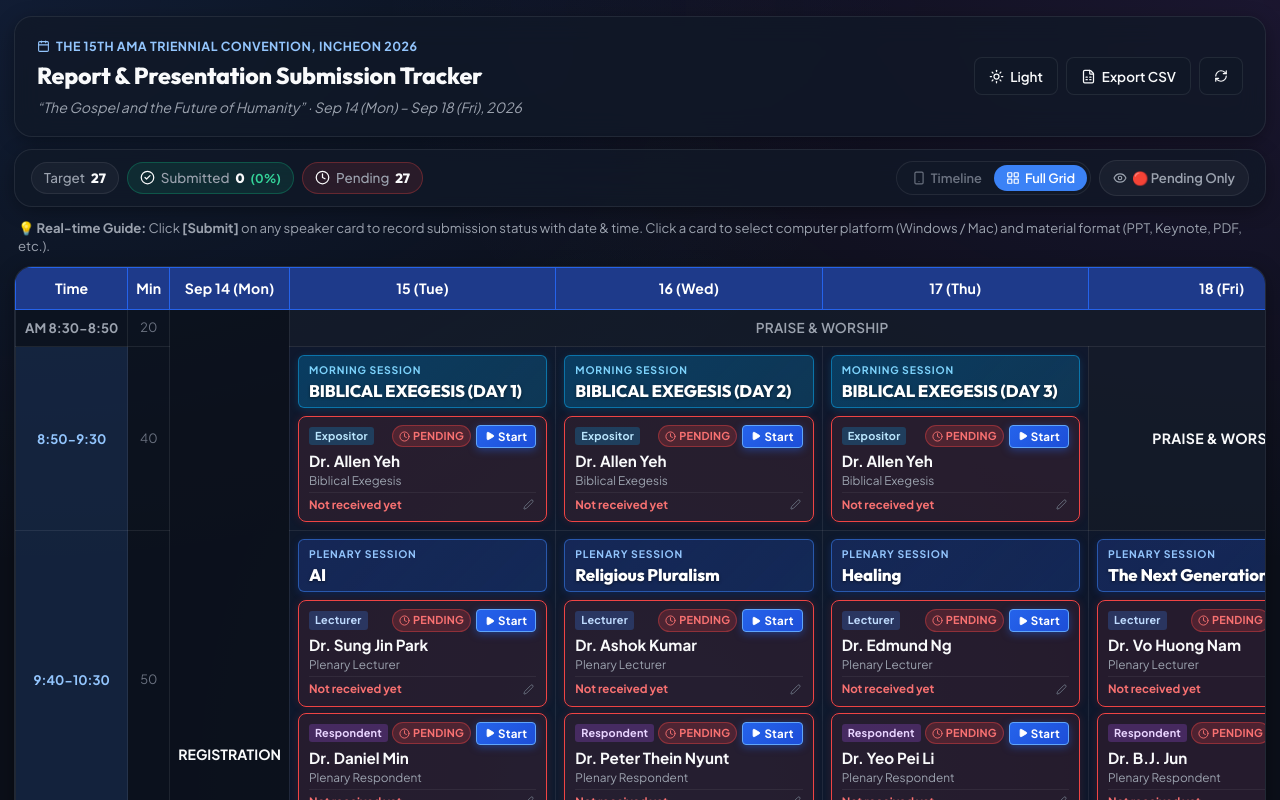
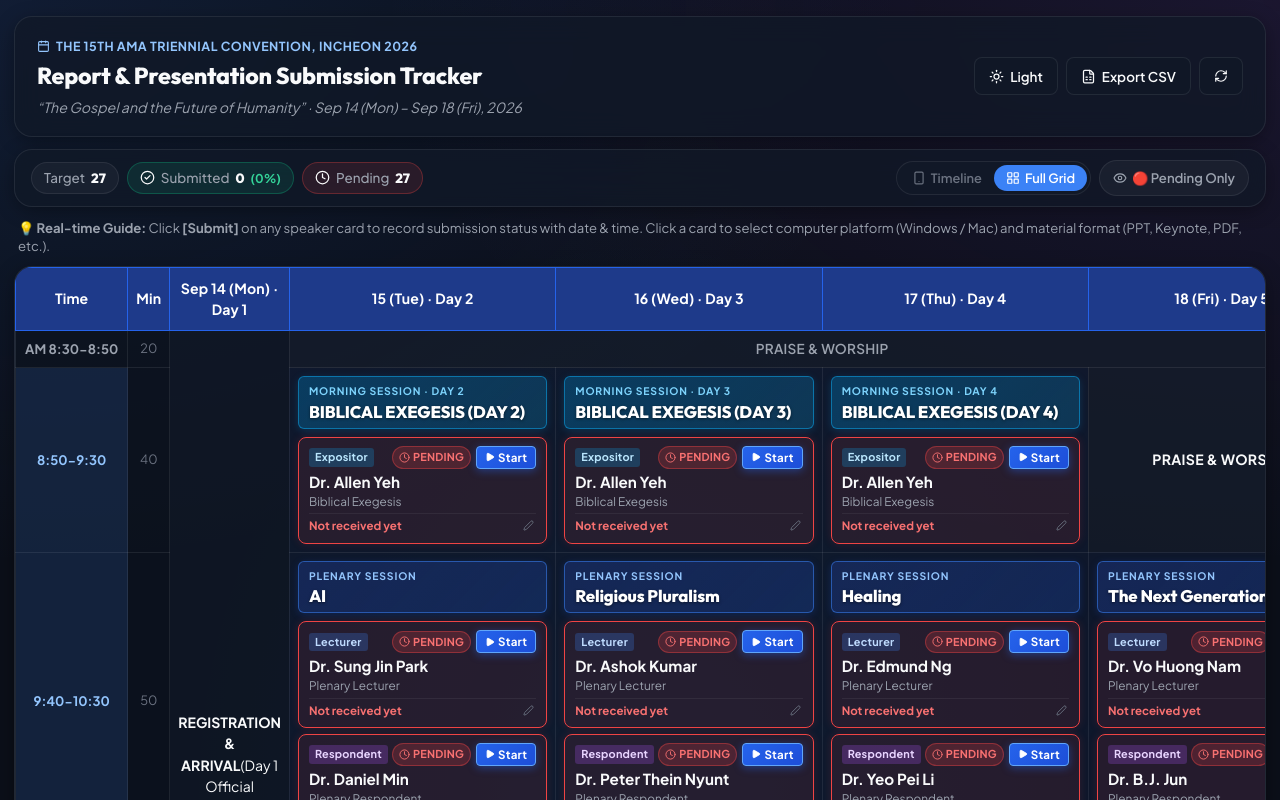
Before and after one commit to songh3ok/ama2026-report-tracker, a React (Vite) app: page / in a window 1280 px wide. Shown: the top 800 px of the page. Built offline with nearby package versions, Linux system fonts and the light colour scheme.

Commit message:
fix: adjust day numbering so Sep 14 is Day 1, Sep 15 is Day 2 through Sep 18 Day 5

```diff
--- a/src/App.jsx
+++ b/src/App.jsx
@@ -33,7 +33,18 @@ export function App() {
         if (Array.isArray(parsed) && parsed.length > 0) {
           const savedMap = {};
           parsed.forEach(p => { savedMap[p.id] = p; });
-          return INITIAL_SPEAKERS.map(item => savedMap[item.id] || item);
+          return INITIAL_SPEAKERS.map(item => {
+            const savedItem = savedMap[item.id];
+            if (!savedItem) return item;
+            return {
+              ...item,
+              status: savedItem.status || 'pending',
+              submittedAt: savedItem.submittedAt || null,
+              computerOS: savedItem.computerOS || '',
+              fileTypes: savedItem.fileTypes || [],
+              notes: savedItem.notes || ''
+            };
+          });
         }
       }
     } catch (e) {
--- a/src/components/MobileTimeline.jsx
+++ b/src/components/MobileTimeline.jsx
@@ -11,22 +11,22 @@ export function MobileTimeline({
 
   const DAYS = [
     { key: 'all', label: 'All Days' },
-    { key: '2026-09-15', label: 'Sep 15 (Tue)' },
-    { key: '2026-09-16', label: 'Sep 16 (Wed)' },
-    { key: '2026-09-17', label: 'Sep 17 (Thu)' },
-    { key: '2026-09-18', label: 'Sep 18 (Fri)' }
+    { key: '2026-09-15', label: 'Sep 15 (Tue) · Day 2' },
+    { key: '2026-09-16', label: 'Sep 16 (Wed) · Day 3' },
+    { key: '2026-09-17', label: 'Sep 17 (Thu) · Day 4' },
+    { key: '2026-09-18', label: 'Sep 18 (Fri) · Day 5' }
   ];
 
   // Grouped sessions by day including Biblical Exegesis
   const timelineSchedule = [
     {
       date: '2026-09-15',
-      dateLabel: 'Sep 15 (Tue)',
+      dateLabel: 'Sep 15 (Tue) · Day 2',
       sessions: [
         {
           time: '08:50 - 09:30',
           category: 'biblical',
-          title: 'BIBLICAL EXEGESIS (DAY 1)',
+          title: 'BIBLICAL EXEGESIS (DAY 2)',
           speakerIds: ['biblical-15']
         },
         {
@@ -63,12 +63,12 @@ export function MobileTimeline({
     },
     {
       date: '2026-09-16',
-      dateLabel: 'Sep 16 (Wed)',
+      dateLabel: 'Sep 16 (Wed) · Day 3',
       sessions: [
         {
           time: '08:50 - 09:30',
           category: 'biblical',
-          title: 'BIBLICAL EXEGESIS (DAY 2)',
+          title: 'BIBLICAL EXEGESIS (DAY 3)',
           speakerIds: ['biblical-16']
         },
         {
@@ -99,12 +99,12 @@ export function MobileTimeline({
     },
     {
       date: '2026-09-17',
-      dateLabel: 'Sep 17 (Thu)',
+      dateLabel: 'Sep 17 (Thu) · Day 4',
       sessions: [
         {
           time: '08:50 - 09:30',
           category: 'biblical',
-          title: 'BIBLICAL EXEGESIS (DAY 3)',
+          title: 'BIBLICAL EXEGESIS (DAY 4)',
           speakerIds: ['biblical-17']
         },
         {
@@ -141,7 +141,7 @@ export function MobileTimeline({
     },
     {
       date: '2026-09-18',
-      dateLabel: 'Sep 18 (Fri)',
+      dateLabel: 'Sep 18 (Fri) · Day 5',
       sessions: [
         {
           time: '09:40 - 10:30',
--- a/src/components/TimetableGrid.jsx
+++ b/src/components/TimetableGrid.jsx
@@ -131,11 +131,11 @@ export function TimetableGrid({
             <tr className="header-row">
               <th className="th-time">Time</th>
               <th className="th-min">Min</th>
-              <th className="th-day">Sep 14 (Mon)</th>
-              <th className="th-day">15 (Tue)</th>
-              <th className="th-day">16 (Wed)</th>
-              <th className="th-day">17 (Thu)</th>
-              <th className="th-day">18 (Fri)</th>
+              <th className="th-day">Sep 14 (Mon) · Day 1</th>
+              <th className="th-day">15 (Tue) · Day 2</th>
+              <th className="th-day">16 (Wed) · Day 3</th>
+              <th className="th-day">17 (Thu) · Day 4</th>
+              <th className="th-day">18 (Fri) · Day 5</th>
             </tr>
           </thead>
           <tbody>
@@ -143,9 +143,10 @@ export function TimetableGrid({
             <tr className="tt-row-common">
               <td className="cell-time">AM 8:30-8:50</td>
               <td className="cell-min">20</td>
-              <td className="cell-muted" rowSpan={6}>
-                <div className="cell-static-content">
-                  <div className="static-title">REGISTRATION</div>
+              <td className="cell-empty" rowSpan={6}>
+                <div className="empty-notice">
+                  <strong>REGISTRATION & ARRIVAL</strong>
+                  <span>(Day 1 Official Program starts at 17:00)</span>
                 </div>
               </td>
               <td colSpan={4} className="cell-static">
@@ -157,27 +158,27 @@ export function TimetableGrid({
             <tr className="tt-row-target-highlight">
               <td className="cell-time highlight-time">8:50-9:30</td>
               <td className="cell-min">40</td>
-              {/* Tue: Day 1 */}
+              {/* Tue: Day 2 */}
               <td className="cell-target">
                 <div className="tt-biblical-header">
-                  <span className="biblical-sub-tag">MORNING SESSION</span>
-                  <h4 className="biblical-main-topic">BIBLICAL EXEGESIS (DAY 1)</h4>
+                  <span className="biblical-sub-tag">MORNING SESSION · DAY 2</span>
+                  <h4 className="biblical-main-topic">BIBLICAL EXEGESIS (DAY 2)</h4>
                 </div>
                 {renderSpeakerBox("biblical-15")}
               </td>
-              {/* Wed: Day 2 */}
+              {/* Wed: Day 3 */}
               <td className="cell-target">
                 <div className="tt-biblical-header">
-                  <span className="biblical-sub-tag">MORNING SESSION</span>
-                  <h4 className="biblical-main-topic">BIBLICAL EXEGESIS (DAY 2)</h4>
+                  <span className="biblical-sub-tag">MORNING SESSION · DAY 3</span>
+                  <h4 className="biblical-main-topic">BIBLICAL EXEGESIS (DAY 3)</h4>
                 </div>
                 {renderSpeakerBox("biblical-16")}
               </td>
-              {/* Thu: Day 3 */}
+              {/* Thu: Day 4 */}
               <td className="cell-target">
                 <div className="tt-biblical-header">
-                  <span className="biblical-sub-tag">MORNING SESSION</span>
-                  <h4 className="biblical-main-topic">BIBLICAL EXEGESIS (DAY 3)</h4>
+                  <span className="biblical-sub-tag">MORNING SESSION · DAY 4</span>
+                  <h4 className="biblical-main-topic">BIBLICAL EXEGESIS (DAY 4)</h4>
                 </div>
                 {renderSpeakerBox("biblical-17")}
               </td>
--- a/src/data/speakersData.js
+++ b/src/data/speakersData.js
@@ -1,15 +1,15 @@
 export const INITIAL_SPEAKERS = [
-  // 1. Biblical Exegesis - Dr. Allen Yeh (3 Days)
+  // 1. Biblical Exegesis - Dr. Allen Yeh (3 Days: Day 2, Day 3, Day 4)
   {
     id: "biblical-15",
     category: "biblical_exegesis",
     categoryLabel: "Biblical Exegesis",
-    sessionTitle: "Biblical Exegesis (Day 1)",
+    sessionTitle: "Biblical Exegesis (Day 2)",
     role: "Expositor",
     speakerName: "Dr. Allen Yeh",
     affiliationOrCountry: "Biblical Exegesis",
     date: "2026-09-15",
-    dateLabel: "Sep 15 (Tue)",
+    dateLabel: "Sep 15 (Tue) · Day 2",
     time: "08:50 - 09:30",
     status: "pending",
     submittedAt: null,
@@ -22,12 +22,12 @@ export const INITIAL_SPEAKERS = [
     id: "biblical-16",
     category: "biblical_exegesis",
     categoryLabel: "Biblical Exegesis",
-    sessionTitle: "Biblical Exegesis (Day 2)",
+    sessionTitle: "Biblical Exegesis (Day 3)",
     role: "Expositor",
     speakerName: "Dr. Allen Yeh",
     affiliationOrCountry: "Biblical Exegesis",
     date: "2026-09-16",
-    dateLabel: "Sep 16 (Wed)",
+    dateLabel: "Sep 16 (Wed) · Day 3",
     time: "08:50 - 09:30",
     status: "pending",
     submittedAt: null,
@@ -40,12 +40,12 @@ export const INITIAL_SPEAKERS = [
     id: "biblical-17",
     category: "biblical_exegesis",
     categoryLabel: "Biblical Exegesis",
-    sessionTitle: "Biblical Exegesis (Day 3)",
+    sessionTitle: "Biblical Exegesis (Day 4)",
     role: "Expositor",
     speakerName: "Dr. Allen Yeh",
     affiliationOrCountry: "Biblical Exegesis",
     date: "2026-09-17",
-    dateLabel: "Sep 17 (Thu)",
+    dateLabel: "Sep 17 (Thu) · Day 4",
     time: "08:50 - 09:30",
     status: "pending",
     submittedAt: null,
@@ -65,7 +65,7 @@ export const INITIAL_SPEAKERS = [
     speakerName: "Dr. Sung Jin Park",
     affiliationOrCountry: "Plenary Lecturer",
     date: "2026-09-15",
-    dateLabel: "Sep 15 (Tue)",
+    dateLabel: "Sep 15 (Tue) · Day 2",
     time: "09:40 - 10:30",
     status: "pending",
     submittedAt: null,
@@ -83,7 +83,7 @@ export const INITIAL_SPEAKERS = [
     speakerName: "Dr. Daniel Min",
     affiliationOrCountry: "Plenary Respondent",
     date: "2026-09-15",
-    dateLabel: "Sep 15 (Tue)",
+    dateLabel: "Sep 15 (Tue) · Day 2",
     time: "09:40 - 10:30",
     status: "pending",
     submittedAt: null,
@@ -101,7 +101,7 @@ export const INITIAL_SPEAKERS = [
     speakerName: "Rev. Barnabas Moon",
     affiliationOrCountry: "Plenary Lecturer",
     date: "2026-09-15",
-    dateLabel: "Sep 15 (Tue)",
+    dateLabel: "Sep 15 (Tue) · Day 2",
     time: "11:10 - 12:00",
     status: "pending",
     submittedAt: null,
@@ -119,7 +119,7 @@ export const INITIAL_SPEAKERS = [
     speakerName: "Dr. Sheraz Akhtar",
     affiliationOrCountry: "Plenary Respondent",
     date: "2026-09-15",
-    dateLabel: "Sep 15 (Tue)",
+    dateLabel: "Sep 15 (Tue) · Day 2",
     time: "11:10 - 12:00",
     status: "pending",
     submittedAt: null,
@@ -137,7 +137,7 @@ export const INITIAL_SPEAKERS = [
     speakerName: "Dr. Ashok Kumar",
     affiliationOrCountry: "Plenary Lecturer",
     date: "2026-09-16",
-    dateLabel: "Sep 16 (Wed)",
+    dateLabel: "Sep 16 (Wed) · Day 3",
     time: "09:40 - 10:30",
     status: "pending",
     submittedAt: null,
@@ -155,7 +155,7 @@ export const INITIAL_SPEAKERS = [
     speakerName: "Dr. Peter Thein Nyunt",
     affiliationOrCountry: "Plenary Respondent",
     date: "2026-09-16",
-    dateLabel: "Sep 16 (Wed)",
+    dateLabel: "Sep 16 (Wed) · Day 3",
     time: "09:40 - 10:30",
     status: "pending",
     submittedAt: null,
@@ -173,7 +173,7 @@ export const INITIAL_SPEAKERS = [
     speakerName: "Ms. Misun Woo",
     affiliationOrCountry: "Plenary Lecturer",
     date: "2026-09-16",
-    dateLabel: "Sep 16 (Wed)",
+    dateLabel: "Sep 16 (Wed) · Day 3",
     time: "11:10 - 12:00",
     status: "pending",
     submittedAt: null,
@@ -191,7 +191,7 @@ export const INITIAL_SPEAKERS = [
     speakerName: "Mr. Joonho Min",
     affiliationOrCountry: "Plenary Respondent",
     date: "2026-09-16",
-    dateLabel: "Sep 16 (Wed)",
+    dateLabel: "Sep 16 (Wed) · Day 3",
     time: "11:10 - 12:00",
     status: "pending",
     submittedAt: null,
@@ -209,7 +209,7 @@ export const INITIAL_SPEAKERS = [
     speakerName: "Dr. Edmund Ng",
     affiliationOrCountry: "Plenary Lecturer",
     date: "2026-09-17",
-    dateLabel: "Sep 17 (Thu)",
+    dateLabel: "Sep 17 (Thu) · Day 4",
     time: "09:40 - 10:30",
     status: "pending",
     submittedAt: null,
@@ -227,7 +227,7 @@ export const INITIAL_SPEAKERS = [
     speakerName: "Dr. Yeo Pei Li",
     affiliationOrCountry: "Plenary Respondent",
     date: "2026-09-17",
-    dateLabel: "Sep 17 (Thu)",
+    dateLabel: "Sep 17 (Thu) · Day 4",
     time: "09:40 - 10:30",
     status: "pending",
     submittedAt: null,
@@ -245,7 +245,7 @@ export const INITIAL_SPEAKERS = [
     speakerName: "Mr. Lawrence Ko",
     affiliationOrCountry: "Plenary Lecturer",
     date: "2026-09-17",
-    dateLabel: "Sep 17 (Thu)",
+    dateLabel: "Sep 17 (Thu) · Day 4",
     time: "11:10 - 12:00",
     status: "pending",
     submittedAt: null,
@@ -263,7 +263,7 @@ export const INITIAL_SPEAKERS = [
     speakerName: "Dr. Bokyoung Park",
     affiliationOrCountry: "Plenary Respondent",
     date: "2026-09-17",
-    dateLabel: "Sep 17 (Thu)",
+    dateLabel: "Sep 17 (Thu) · Day 4",
     time: "11:10 - 12:00",
     status: "pending",
     submittedAt: null,
@@ -281,7 +281,7 @@ export const INITIAL_SPEAKERS = [
     speakerName: "Dr. Vo Huong Nam",
     affiliationOrCountry: "Plenary Lecturer",
     date: "2026-09-18",
-    dateLabel: "Sep 18 (Fri)",
+    dateLabel: "Sep 18 (Fri) · Day 5",
     time: "09:40 - 10:30",
     status: "pending",
     submittedAt: null,
@@ -299,7 +299,7 @@ export const INITIAL_SPEAKERS = [
     speakerName: "Dr. B.J. Jun",
     affiliationOrCountry: "Plenary Respondent",
     date: "2026-09-18",
-    dateLabel: "Sep 18 (Fri)",
+    dateLabel: "Sep 18 (Fri) · Day 5",
     time: "09:40 - 10:30",
     status: "pending",
     submittedAt: null,
@@ -319,7 +319,7 @@ export const INITIAL_SPEAKERS = [
     speakerName: "Mr. Philip Chang",
     affiliationOrCountry: "Lausanne Movement",
     date: "2026-09-15",
-    dateLabel: "Sep 15 (Tue)",
+    dateLabel: "Sep 15 (Tue) · Day 2",
     time: "13:40 - 13:55",
     status: "pending",
     submittedAt: null,
@@ -337,7 +337,7 @@ export const INITIAL_SPEAKERS = [
     speakerName: "Rev. Peter Oyugi",
     affiliationOrCountry: "Movement for African National Initiatives",
     date: "2026-09-15",
-    dateLabel: "Sep 15 (Tue)",
+    dateLabel: "Sep 15 (Tue) · Day 2",
     time: "13:55 - 14:10",
     status: "pending",
     submittedAt: null,
@@ -355,7 +355,7 @@ export const INITIAL_SPEAKERS = [
     speakerName: "Dr. Jamie Mātenga",
     affiliationOrCountry: "World Evangelical Alliance Mission Commission",
     date: "2026-09-16",
-    dateLabel: "Sep 16 (Wed)",
+    dateLabel: "Sep 16 (Wed) · Day 3",
     time: "13:40 - 13:55",
     status: "pending",
     submittedAt: null,
@@ -373,7 +373,7 @@ export const INITIAL_SPEAKERS = [
     speakerName: "Ms. Noemi Troncoso",
     affiliationOrCountry: "Ibero-American Missionary Cooperation",
     date: "2026-09-16",
-    dateLabel: "Sep 16 (Wed)",
+    dateLabel: "Sep 16 (Wed) · Day 3",
     time: "13:55 - 14:10",
     status: "pending",
     submittedAt: null,
@@ -391,7 +391,7 @@ export const INITIAL_SPEAKERS = [
     speakerName: "Dr. Greg Parsons",
     affiliationOrCountry: "Frontier Ventures",
     date: "2026-09-17",
-    dateLabel: "Sep 17 (Thu)",
+    dateLabel: "Sep 17 (Thu) · Day 4",
     time: "13:40 - 13:55",
     status: "pending",
     submittedAt: null,
@@ -409,7 +409,7 @@ export const INITIAL_SPEAKERS = [
     speakerName: "Rev. David Bogosian",
     affiliationOrCountry: "Missio Nexus",
     date: "2026-09-17",
-    dateLabel: "Sep 17 (Thu)",
+    dateLabel: "Sep 17 (Thu) · Day 4",
     time: "13:55 - 14:10",
     status: "pending",
     submittedAt: null,
@@ -429,7 +429,7 @@ export const INITIAL_SPEAKERS = [
     speakerName: "Ps. Marat Allakuatov",
     affiliationOrCountry: "Uzbekistan",
     date: "2026-09-15",
-    dateLabel: "Sep 15 (Tue)",
+    dateLabel: "Sep 15 (Tue) · Day 2",
     time: "18:30 - 20:50",
     status: "pending",
     submittedAt: null,
@@ -447,7 +447,7 @@ export const INITIAL_SPEAKERS = [
     speakerName: "Rev. Luvsangombo Gantumur",
     affiliationOrCountry: "Mongolia",
     date: "2026-09-15",
-    dateLabel: "Sep 15 (Tue)",
+    dateLabel: "Sep 15 (Tue) · Day 2",
     time: "18:30 - 20:50",
     status: "pending",
     submittedAt: null,
@@ -465,7 +465,7 @@ export const INITIAL_SPEAKERS = [
     speakerName: "Rev. Poline Yean",
     affiliationOrCountry: "Cambodia",
     date: "2026-09-17",
-    dateLabel: "Sep 17 (Thu)",
+    dateLabel: "Sep 17 (Thu) · Day 4",
     time: "18:30 - 20:50",
     status: "pending",
     submittedAt: null,
@@ -483,7 +483,7 @@ export const INITIAL_SPEAKERS = [
     speakerName: "Dr. Thang Cin Lian",
     affiliationOrCountry: "Myanmar",
     date: "2026-09-17",
-    dateLabel: "Sep 17 (Thu)",
+    dateLabel: "Sep 17 (Thu) · Day 4",
     time: "18:30 - 20:50",
     status: "pending",
     submittedAt: null,
```
